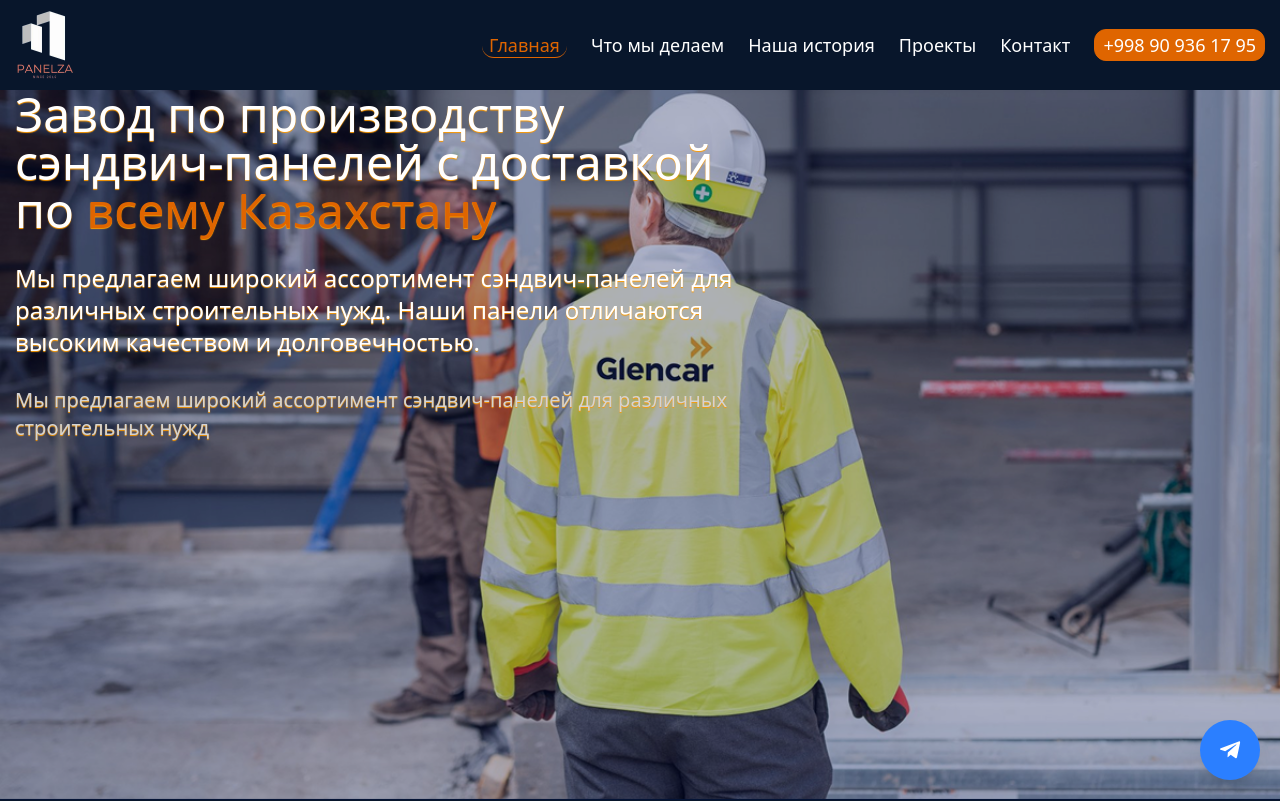
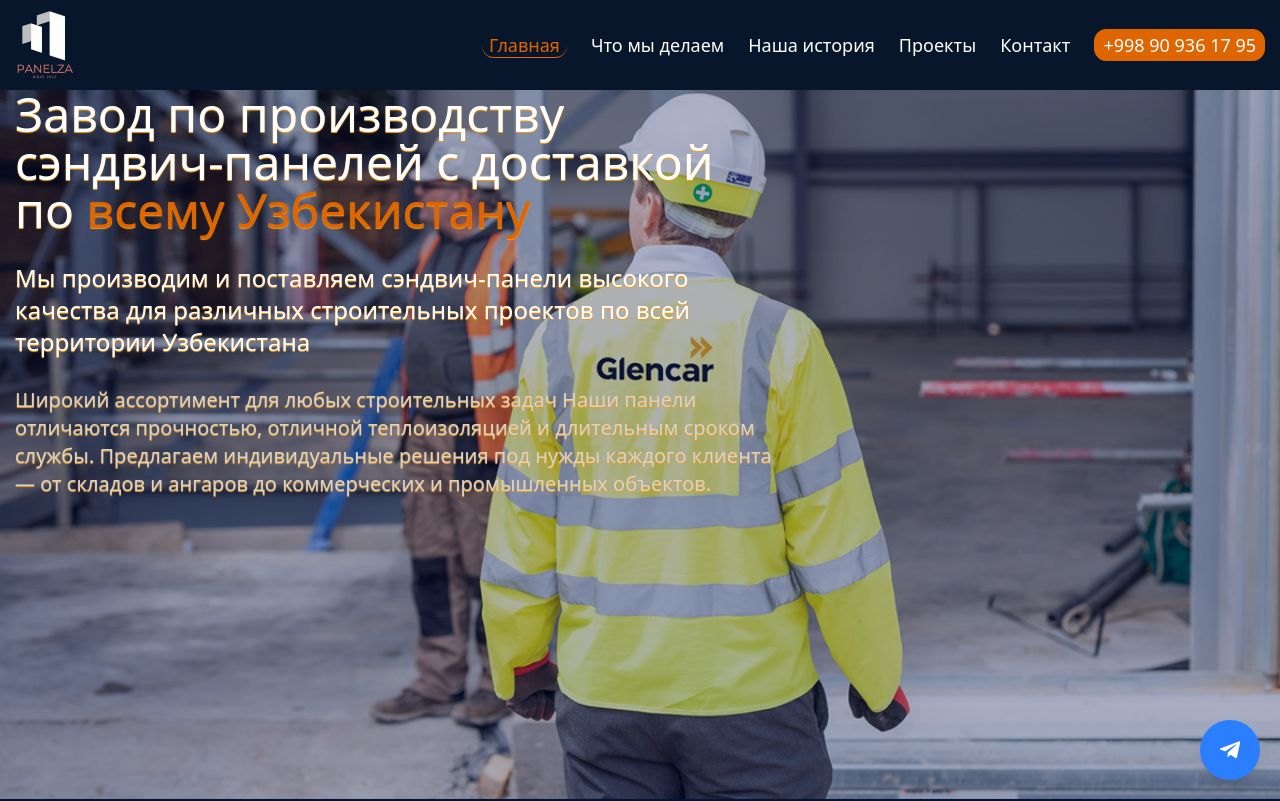
Before and after one commit to 932525862/panelza, a React (Vite) app: page / in a window 1280 px wide. Shown: the top 801 px of the page. Built offline with nearby package versions, Linux system fonts and the light colour scheme.

Commit message:
change hame page title in same info

```diff
--- a/src/pages/home/index.jsx
+++ b/src/pages/home/index.jsx
@@ -14,16 +14,14 @@ function Home() {
         <div className=" max-w-full min-[1030px]:max-w-[60%] max-[900px]:pt-[60px] text-center min-[1030px]:text-start absolute text-shadow-xs text-shadow-amber-500 flex flex-col max-[1030px]:items-center max-[1030px]:pt-[200px]">
           <h1 className=" text-white max-[1030px]:text-[50px] max-[670px]:text-[40px] max-[550px]:text-4xl min-[900px]:max-w-[70%] min-[1030px]:max-w-full text-5xl font-medium">
             Завод по производству сэндвич-панелей с доставкой по
-            <span className="text-[#df6500]"> всему Казахстану</span>
+            <span className="text-[#df6500]"> всему Узбекистану</span>
           </h1>
           <p className="text-white max-[550px]:text-2xl max-[1030px]:text-4xl max-[1030px]:text-[3xl] text-2xl  mt-7 min-[900px]:max-w-[70%] min-[1030px]:max-w-full">
-            Мы предлагаем широкий ассортимент сэндвич-панелей для различных
-            строительных нужд. Наши панели отличаются высоким качеством и
-            долговечностью.
+            Мы производим и поставляем сэндвич-панели высокого качества для различных строительных проектов по всей территории Узбекистана
           </p>
           <p className=" text-[#d3d3d3] text-xl max-[550px]:text-xl max-[1030px]:text-3xl max-[670px]:text-2xl mt-7 min-[900px]:max-w-[70%] min-[1030px]:max-w-full">
-            Мы предлагаем широкий ассортимент сэндвич-панелей для различных
-            строительных нужд
+           Широкий ассортимент для любых строительных задач
+Наши панели отличаются прочностью, отличной теплоизоляцией и длительным сроком службы. Предлагаем индивидуальные решения под нужды каждого клиента — от складов и ангаров до коммерческих и промышленных объектов.
           </p>
           {/* <div className="flex items-center text-shadow-xs text-shadow-amber-500">
             <a
```
